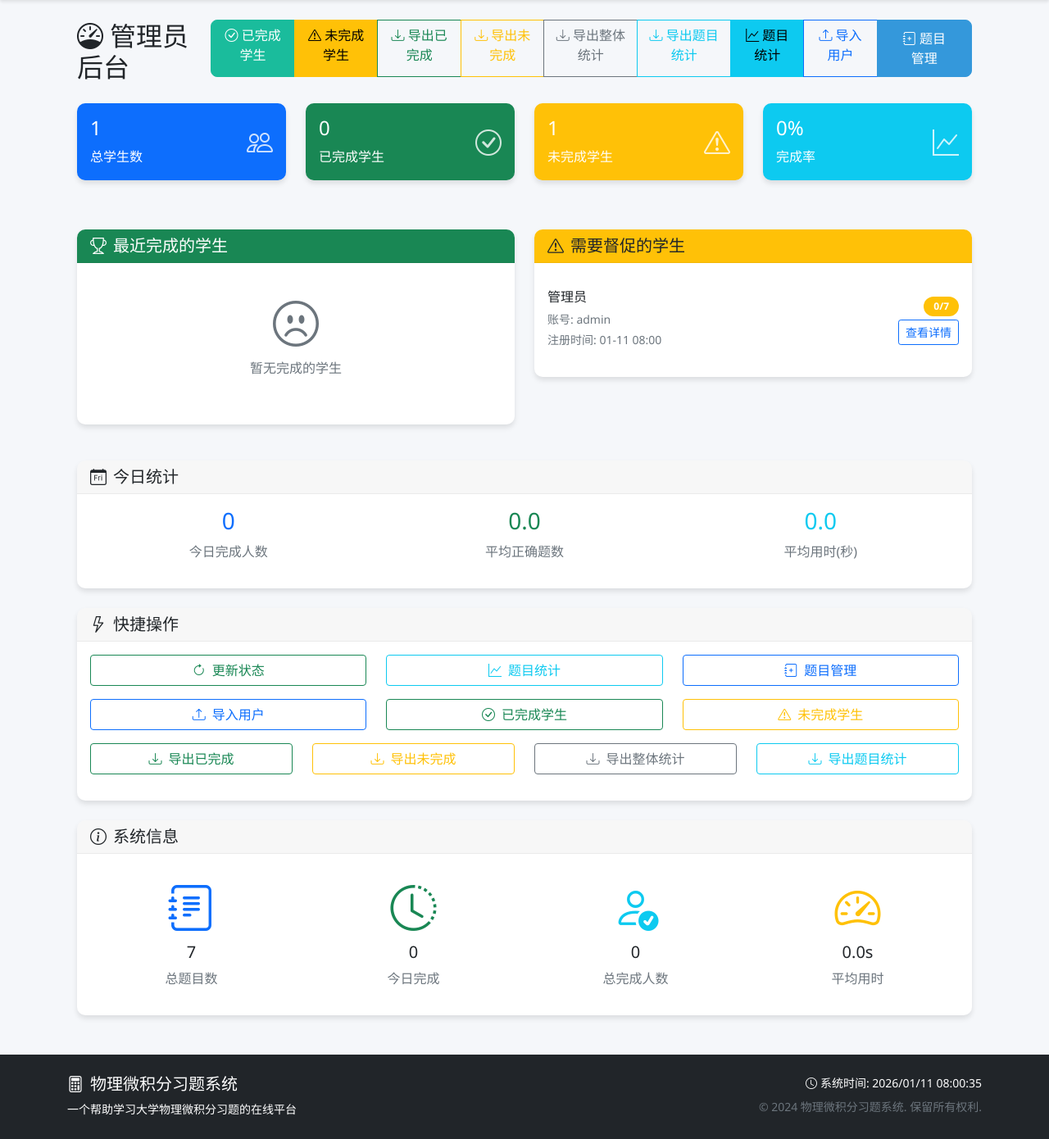
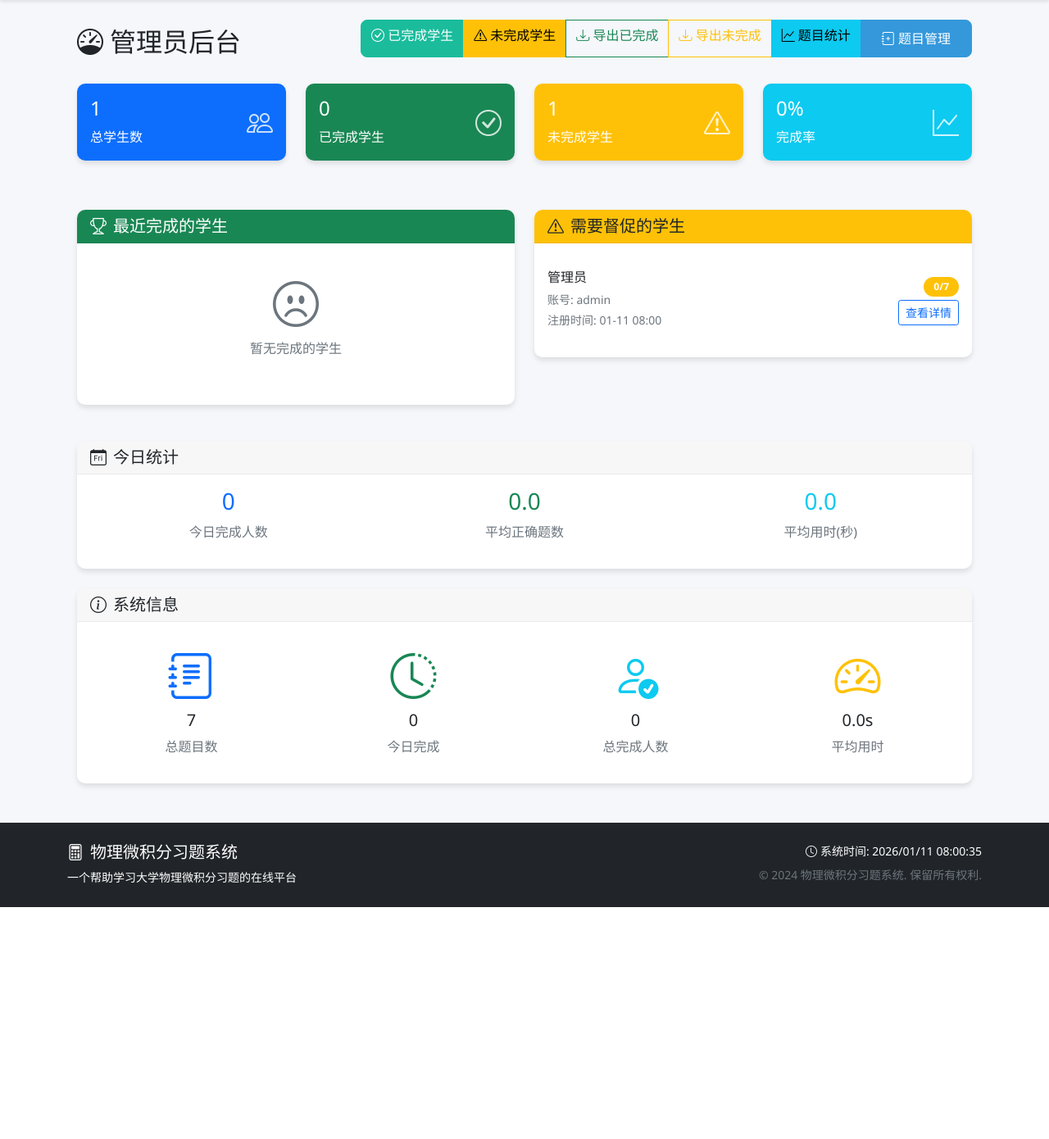
Before and after one commit to 2648156614/PythonProject, a Flask app: page /admin in a window 1280 px wide. Shown: the part 68-1458 px from the top of the page at 82% size. After the commit the page ends 1175 px from the top, so only its background shows below. Run offline with Flask 3, Linux system fonts and the light colour scheme; the visitor is signed in with stand-in values (Sample User, id 1); data that the repository does not hold is empty.

Commit message:
Remove admin import and extra exports

```diff
--- a/physics_project/app.py
+++ b/physics_project/app.py
@@ -17,7 +17,6 @@ import numpy as np
 import redis
 import sympy as sp
 from flask import Flask, render_template, request, redirect, url_for, session, flash, jsonify, Response, abort
-from openpyxl import load_workbook
 from werkzeug.utils import secure_filename
 from werkzeug.security import generate_password_hash, check_password_hash
 
@@ -1577,41 +1576,6 @@ def get_students_by_completion(completed=True, limit=None, offset=0):
     return students
 
 
-def normalize_import_header(header):
-    return re.sub(r'\s+', '', str(header or '')).lower()
-
-
-def normalize_import_value(value):
-    if value is None:
-        return ''
-    return str(value).strip()
-
-
-def parse_import_rows(uploaded_file):
-    filename = secure_filename(uploaded_file.filename or '')
-    _, ext = os.path.splitext(filename)
-    ext = ext.lower()
-    if ext == '.csv':
-        content = uploaded_file.stream.read().decode('utf-8-sig')
-        reader = csv.DictReader(io.StringIO(content))
-        return list(reader)
-    if ext == '.xlsx':
-        workbook = load_workbook(uploaded_file, data_only=True)
-        sheet = workbook.active
-        rows = list(sheet.iter_rows(values_only=True))
-        if not rows:
-            return []
-        headers = [normalize_import_value(cell) for cell in rows[0]]
-        data_rows = []
-        for row in rows[1:]:
-            row_dict = {}
-            for idx, header in enumerate(headers):
-                row_dict[header] = row[idx] if idx < len(row) else ''
-            data_rows.append(row_dict)
-        return data_rows
-    raise ValueError('不支持的文件格式')
-
-
 def diagnose_database_issue():
     """诊断数据库问题"""
     print("\n=== 数据库诊断开始 ===")
@@ -2588,97 +2552,6 @@ def api_submit(problem_id):
         return jsonify({'success': False, 'message': f'服务器错误: {str(e)}'})
 
 
-# 管理员主页
-@app.route('/admin/import-users', methods=['GET', 'POST'])
-@login_required
-def admin_import_users():
-    """批量导入用户账号"""
-    if session.get('username') != 'admin':
-        flash('权限不足', 'danger')
-        return redirect(url_for('dashboard'))
-
-    if request.method == 'POST':
-        uploaded_file = request.files.get('file')
-        if not uploaded_file or uploaded_file.filename == '':
-            flash('请上传CSV或Excel文件', 'danger')
-            return redirect(url_for('admin_import_users'))
-
-        try:
-            rows = parse_import_rows(uploaded_file)
-        except ValueError as err:
-            flash(str(err), 'danger')
-            return redirect(url_for('admin_import_users'))
-
-        if not rows:
-            flash('导入文件为空或没有数据', 'danger')
-            return redirect(url_for('admin_import_users'))
-
-        headers = list(rows[0].keys())
-        normalized_headers = {normalize_import_header(header): header for header in headers}
-
-        account_keys = {'账号', '学号', '用户名', 'username', 'account', 'studentid', 'student_id'}
-        name_keys = {'姓名', 'name', 'realname', 'real_name'}
-
-        account_field = None
-        name_field = None
-        for key, original in normalized_headers.items():
-            if key in account_keys and not account_field:
-                account_field = original
-            if key in name_keys and not name_field:
-                name_field = original
-
-        if not account_field or not name_field:
-            flash('请确保表头包含账号（学号）与姓名字段', 'danger')
-            return redirect(url_for('admin_import_users'))
-
-        conn = get_db_connection()
-        if not conn:
-            flash('数据库连接失败', 'danger')
-            return redirect(url_for('admin_import_users'))
-
-        cursor = conn.cursor(dictionary=True)
-        try:
-            cursor.execute("SELECT username FROM users")
-            existing_usernames = {row['username'] for row in cursor.fetchall()}
-
-            to_insert = []
-            skipped = 0
-            invalid = 0
-            seen = set()
-            default_password_hash = generate_password_hash(DEFAULT_PASSWORD)
-
-            for row in rows:
-                account = normalize_import_value(row.get(account_field))
-                name = normalize_import_value(row.get(name_field))
-                if not account or not name:
-                    invalid += 1
-                    continue
-                if account in existing_usernames or account in seen:
-                    skipped += 1
-                    continue
-                seen.add(account)
-                to_insert.append((account, name, default_password_hash, False, DEFAULT_AVATAR))
-
-            if to_insert:
-                cursor.executemany(
-                    "INSERT INTO users (username, name, password, password_changed, avatar_filename) "
-                    "VALUES (%s, %s, %s, %s, %s)",
-                    to_insert
-                )
-                conn.commit()
-
-            flash(
-                f'导入完成：新增 {len(to_insert)} 条，重复 {skipped} 条，缺失 {invalid} 条',
-                'success'
-            )
-            return redirect(url_for('admin_import_users'))
-        finally:
-            cursor.close()
-            conn.close()
-
-    return render_template('admin_import_users.html')
-
-
 @app.route('/admin')
 @login_required
 def admin_dashboard():
@@ -2751,177 +2624,6 @@ def admin_export_students(status):
         ])
 
     filename = f"students_{status}_{datetime.now().strftime('%Y%m%d_%H%M%S')}.csv"
-    response = Response(output.getvalue(), mimetype='text/csv; charset=utf-8')
-    response.headers['Content-Disposition'] = f'attachment; filename={filename}'
-    return response
-
-
-@app.route('/admin/export/overview')
-@login_required
-def admin_export_overview():
-    """导出整体答题情况统计"""
-    if session.get('username') != 'admin':
-        flash('权限不足', 'danger')
-        return redirect(url_for('dashboard'))
-
-    stats = get_completion_stats()
-    total_problems = get_total_problem_count()
-
-    conn = get_db_connection()
-    cursor = conn.cursor(dictionary=True)
-
-    cursor.execute("""
-        WITH attempt_summary AS (
-            SELECT
-                ur.user_id,
-                ur.template_id,
-                ur.attempt_count,
-                COUNT(*) AS total_answers,
-                SUM(CASE WHEN ur.is_correct THEN 1 ELSE 0 END) AS correct_answers,
-                MAX(ur.time_taken) AS time_taken
-            FROM user_responses ur
-            JOIN users u ON ur.user_id = u.id
-            WHERE u.username != 'admin'
-            GROUP BY ur.user_id, ur.template_id, ur.attempt_count
-        )
-        SELECT
-            COUNT(*) as total_attempts,
-            SUM(time_taken) as total_time,
-            AVG(time_taken) as avg_time,
-            AVG(CASE WHEN correct_answers = total_answers THEN time_taken ELSE NULL END) as avg_correct_time
-        FROM attempt_summary
-    """)
-    overall_stats = cursor.fetchone() or {}
-    cursor.close()
-    conn.close()
-
-    output = io.StringIO()
-    writer = csv.writer(output)
-    writer.writerow([
-        '总学生数',
-        '已完成学生数',
-        '未完成学生数',
-        '完成率(%)',
-        '平均正确题数',
-        '平均用时(秒)',
-        '今日完成人数',
-        '总题目数',
-        '总答题次数',
-        '总答题时长(秒)',
-        '平均答题时长(秒)',
-        '平均正确答题时长(秒)'
-    ])
-    total_students = stats['stats']['total_students'] or 0
-    completed_students = stats['stats']['completed_count'] or 0
-    writer.writerow([
-        total_students,
-        completed_students,
-        max(total_students - completed_students, 0),
-        stats['stats']['completion_rate'] or 0,
-        round(stats['stats']['avg_score'] or 0, 1),
-        round(stats['stats']['avg_time'] or 0, 1),
-        stats['today_stats']['today_completions'] or 0,
-        total_problems,
-        overall_stats.get('total_attempts') or 0,
-        round(overall_stats.get('total_time') or 0, 1),
-        round(overall_stats.get('avg_time') or 0, 1),
-        round(overall_stats.get('avg_correct_time') or 0, 1)
-    ])
-
-    filename = f"overview_{datetime.now().strftime('%Y%m%d_%H%M%S')}.csv"
-    response = Response(output.getvalue(), mimetype='text/csv; charset=utf-8')
-    response.headers['Content-Disposition'] = f'attachment; filename={filename}'
-    return response
-
-
-@app.route('/admin/export/problem-stats')
-@login_required
-def admin_export_problem_stats():
-    """导出题目统计"""
-    if session.get('username') != 'admin':
-        flash('权限不足', 'danger')
-        return redirect(url_for('dashboard'))
-
-    conn = get_db_connection()
-    cursor = conn.cursor(dictionary=True)
-
-    cursor.execute("""
-        WITH attempt_summary AS (
-            SELECT
-                ur.user_id,
-                ur.template_id,
-                ur.attempt_count,
-                COUNT(*) AS total_answers,
-                SUM(CASE WHEN ur.is_correct THEN 1 ELSE 0 END) AS correct_answers,
-                MAX(ur.time_taken) AS time_taken
-            FROM user_responses ur
-            JOIN users u ON ur.user_id = u.id
-            WHERE u.username != 'admin'
-            GROUP BY ur.user_id, ur.template_id, ur.attempt_count
-        )
-        SELECT
-            t.id as template_id,
-            t.template_name,
-            COUNT(a.attempt_count) as total_attempts,
-            SUM(CASE WHEN a.correct_answers = a.total_answers THEN 1 ELSE 0 END) as correct_attempts,
-            COUNT(DISTINCT CASE WHEN a.correct_answers = a.total_answers THEN a.user_id END) as completed_students,
-            COUNT(DISTINCT a.user_id) as participant_students,
-            AVG(a.time_taken) as avg_time,
-            AVG(CASE WHEN a.correct_answers = a.total_answers THEN a.time_taken ELSE NULL END) as avg_correct_time,
-            SUM(a.time_taken) as total_time_spent,
-            COALESCE((
-                SELECT error_type
-                FROM user_responses ur2
-                JOIN users u2 ON ur2.user_id = u2.id
-                WHERE ur2.template_id = t.id AND u2.username != 'admin' AND ur2.is_correct = FALSE
-                GROUP BY error_type
-                ORDER BY COUNT(*) DESC
-                LIMIT 1
-            ), '暂无数据') as top_error_type
-        FROM problem_templates t
-        LEFT JOIN attempt_summary a ON t.id = a.template_id
-        ORDER BY t.id
-    """)
-    problem_stats = cursor.fetchall()
-
-    cursor.close()
-    conn.close()
-
-    output = io.StringIO()
-    writer = csv.writer(output)
-    writer.writerow([
-        '题目ID',
-        '题目名称',
-        '总答题次数',
-        '正确答题次数',
-        '完成学生数',
-        '参与学生数',
-        '正确率(%)',
-        '平均用时(秒)',
-        '平均正确用时(秒)',
-        '总用时(秒)',
-        '最常见错误类型'
-    ])
-
-    for stat in problem_stats:
-        total_attempts = stat['total_attempts'] or 0
-        correct_attempts = stat['correct_attempts'] or 0
-        correct_rate = round((correct_attempts / total_attempts) * 100, 1) if total_attempts else 0
-        writer.writerow([
-            stat['template_id'],
-            stat['template_name'],
-            total_attempts,
-            correct_attempts,
-            stat['completed_students'] or 0,
-            stat['participant_students'] or 0,
-            correct_rate,
-            round(stat['avg_time'] or 0, 1),
-            round(stat['avg_correct_time'] or 0, 1),
-            round(stat['total_time_spent'] or 0, 1),
-            stat['top_error_type']
-        ])
-
-    filename = f"problem_stats_{datetime.now().strftime('%Y%m%d_%H%M%S')}.csv"
     response = Response(output.getvalue(), mimetype='text/csv; charset=utf-8')
     response.headers['Content-Disposition'] = f'attachment; filename={filename}'
     return response
--- a/physics_project/requirements.txt
+++ b/physics_project/requirements.txt
@@ -15,4 +15,3 @@ redis==5.0.8
 waitress==2.1.2
 
 # Excel 支持
-openpyxl==3.1.2
--- a/physics_project/templates/admin_dashboard.html
+++ b/physics_project/templates/admin_dashboard.html
@@ -19,17 +19,8 @@
             <a href="{{ url_for('admin_export_students', status='incomplete') }}" class="btn btn-outline-warning">
                 <i class="bi bi-download"></i> 导出未完成
             </a>
-            <a href="{{ url_for('admin_export_overview') }}" class="btn btn-outline-secondary">
-                <i class="bi bi-download"></i> 导出整体统计
-            </a>
-            <a href="{{ url_for('admin_export_problem_stats') }}" class="btn btn-outline-info">
-                <i class="bi bi-download"></i> 导出题目统计
-            </a>
             <a href="{{ url_for('admin_all_problems_stats') }}" class="btn btn-info">
                 <i class="bi bi-graph-up"></i> 题目统计
-            </a>
-            <a href="{{ url_for('admin_import_users') }}" class="btn btn-outline-primary">
-                <i class="bi bi-upload"></i> 导入用户
             </a>
             <a href="{{ url_for('admin_manage_problems') }}" class="btn btn-primary">
                 <i class="bi bi-journal-plus"></i> 题目管理
@@ -195,71 +186,6 @@
         </div>
     </div>
 
-    <!-- 快捷操作 -->
-    <div class="card mt-4">
-        <div class="card-header">
-            <h5 class="mb-0"><i class="bi bi-lightning me-2"></i>快捷操作</h5>
-        </div>
-        <div class="card-body">
-            <div class="row">
-                <div class="col-md-4 mb-3">
-                    <a href="{{ url_for('update_all_status') }}" class="btn btn-outline-success w-100">
-                        <i class="bi bi-arrow-clockwise me-2"></i>更新状态
-                    </a>
-                </div>
-                <div class="col-md-4 mb-3">
-                    <a href="{{ url_for('admin_all_problems_stats') }}" class="btn btn-outline-info w-100">
-                        <i class="bi bi-graph-up me-2"></i>题目统计
-                    </a>
-                </div>
-                <div class="col-md-4 mb-3">
-                    <a href="{{ url_for('admin_manage_problems') }}" class="btn btn-outline-primary w-100">
-                        <i class="bi bi-journal-plus me-2"></i>题目管理
-                    </a>
-                </div>
-            </div>
-            <div class="row">
-                <div class="col-md-4 mb-3">
-                    <a href="{{ url_for('admin_import_users') }}" class="btn btn-outline-primary w-100">
-                        <i class="bi bi-upload me-2"></i>导入用户
-                    </a>
-                </div>
-                <div class="col-md-4 mb-3">
-                    <a href="{{ url_for('admin_students_by_status', status='completed') }}" class="btn btn-outline-success w-100">
-                        <i class="bi bi-check-circle me-2"></i>已完成学生
-                    </a>
-                </div>
-                <div class="col-md-4 mb-3">
-                    <a href="{{ url_for('admin_students_by_status', status='incomplete') }}" class="btn btn-outline-warning w-100">
-                        <i class="bi bi-exclamation-triangle me-2"></i>未完成学生
-                    </a>
-                </div>
-            </div>
-            <div class="row">
-                <div class="col-md-3 mb-3">
-                    <a href="{{ url_for('admin_export_students', status='completed') }}" class="btn btn-outline-success w-100">
-                        <i class="bi bi-download me-2"></i>导出已完成
-                    </a>
-                </div>
-                <div class="col-md-3 mb-3">
-                    <a href="{{ url_for('admin_export_students', status='incomplete') }}" class="btn btn-outline-warning w-100">
-                        <i class="bi bi-download me-2"></i>导出未完成
-                    </a>
-                </div>
-                <div class="col-md-3 mb-3">
-                    <a href="{{ url_for('admin_export_overview') }}" class="btn btn-outline-secondary w-100">
-                        <i class="bi bi-download me-2"></i>导出整体统计
-                    </a>
-                </div>
-                <div class="col-md-3 mb-3">
-                    <a href="{{ url_for('admin_export_problem_stats') }}" class="btn btn-outline-info w-100">
-                        <i class="bi bi-download me-2"></i>导出题目统计
-                    </a>
-                </div>
-            </div>
-        </div>
-    </div>
-
     <!-- 系统信息 -->
     <div class="card mt-4">
         <div class="card-header">
```
Also changed, not shown: physics_project/templates/admin_import_users.html (deleted, +0 -35 lines).
